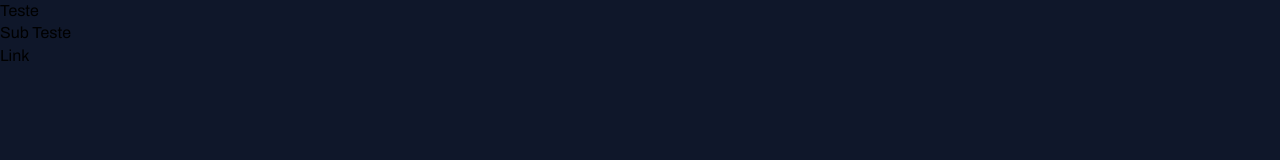
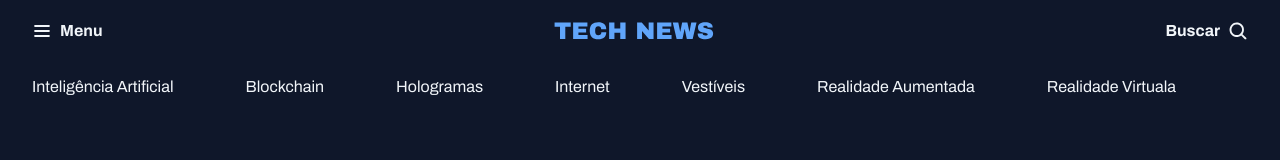
Before and after one commit to jean-msilvaa/projeto-portal-de-noticia, a plain HTML site: page index.html in a window 1280 px wide. Drawn offline with Linux system fonts and the light colour scheme.

Commit message:
Criando o header

```diff
--- a/index.html
+++ b/index.html
@@ -11,9 +11,34 @@
 
 </head>
 <body>
-  <h1>Teste</h1>
-  <h2>Sub Teste</h2>
-  <a href="#">Link</a>
+  <header class="container">
+    <nav id="primary" class="grid grid-flow-col">
+      <div>
+        <img src="Assets/Icons/List.svg" alt="Icone de menu">
+        <strong>Menu</strong>
+
+      </div>
+
+      <div>
+        <img src="Assets/Tech News.svg" alt="TechNews Logo">
+      </div>
+
+      <div>
+        <strong>Buscar</strong>
+        <img src="Assets/Icons/MagnifyingGlass.svg" alt="Icone para pesquisa">
+      </div>
+    </nav>
+
+    <nav id="secondary" class="grid grid-flow-col">
+      <a href="#">Inteligência Artificial</a>
+      <a href="#">Blockchain</a>
+      <a href="#">Hologramas</a>
+      <a href="#">Internet</a>
+      <a href="#">Vestíveis</a>
+      <a href="#">Realidade Aumentada</a>
+      <a href="#">Realidade  Virtuala</a>
+    </nav>
+  </header>
 
 </body>
 </html>
--- a/styles/global.css
+++ b/styles/global.css
@@ -10,7 +10,7 @@
   --brand-color-dark: #1D4ED8;
   --bg-color: #0F172A;
   --stroke-color: #1E293B;
-  --text-color-primary: #F1F5F;
+  --text-color-primary: #F1F5F9;
   --text-color-secondary: #CBD5E1;
   --font-family: "Archivo", sans-serif;
   --h1: 800 24px/135% var(--font-family);
@@ -42,3 +42,17 @@
 h1, h2, h3 {
   font: inherit;
 }
+
+.container {
+  max-width: 1280px;
+  padding-inline: 32px;
+  margin-inline: auto;
+}
+
+.grid {
+  display: grid;
+}
+
+.grid-flow-col {
+  grid-auto-flow: column;
+}
--- /dev/null
+++ b/styles/header.css
@@ -0,0 +1,23 @@
+#primary {
+  padding-block: 20px;
+
+  div {
+    display: flex;
+    align-items: center;
+    gap: 8px;
+  }
+
+  div:nth-child(2) {
+    margin-inline: auto;
+  }
+
+  div:nth-child(3) {
+    justify-self: end;
+  }
+}
+
+#secondary {
+  padding-block: 14px;
+  border: solid 1px --stroke-color;
+  border-inline: none;
+}
--- a/styles/index.css
+++ b/styles/index.css
@@ -1 +1,2 @@
 @import url(global.css);
+@import url(header.css);
```
